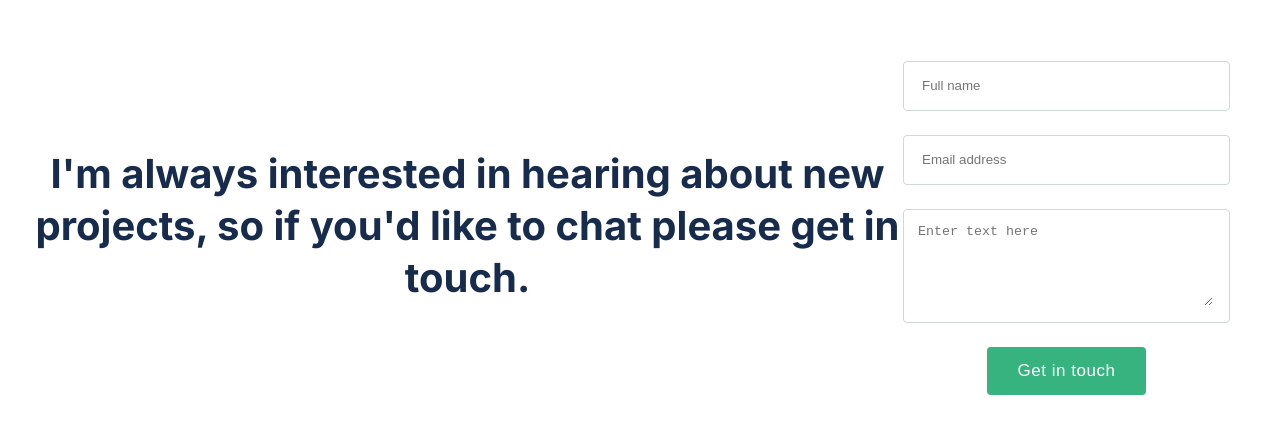
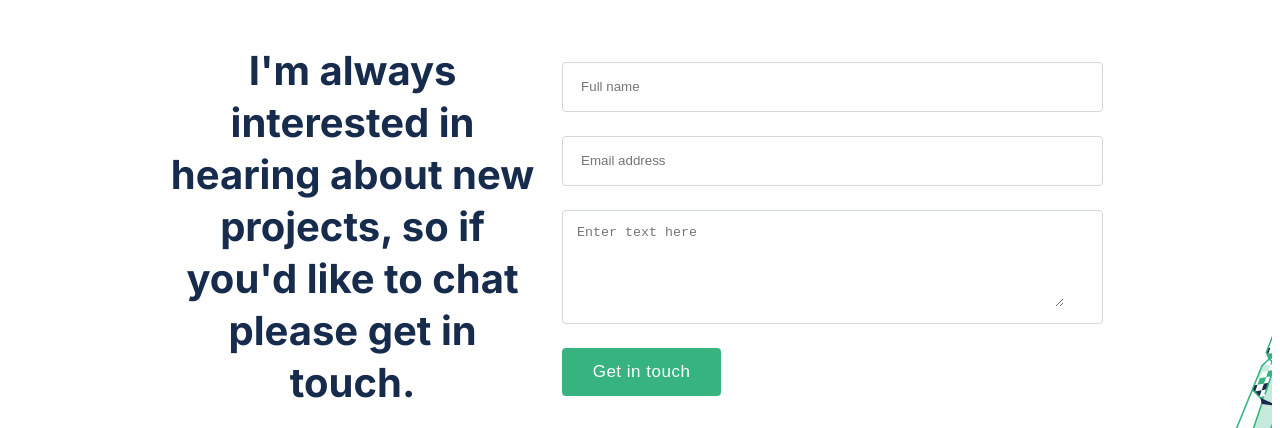
Before and after one commit to SergSkol/Portfolio, a website: page index.html in a window 1280 px wide. Shown: the part 2275-2703 px from the top of the page. Drawn offline with Linux system fonts and the light colour scheme.

Commit message:
Adjust contact form amd gaps between works/skills

```diff
--- a/style.css
+++ b/style.css
@@ -121,7 +121,7 @@ body {
 }
 
 .work-item {
-  width: 327px;
+  width: 87%;
   margin: 24px;
   display: flex;
   flex-direction: column;
@@ -253,7 +253,7 @@ body {
 }
 
 .about-item {
-  width: 327px;
+  width: 87%;
   height: 352px;
   margin: 12px 12px 24px 24px;
   display: flex;
@@ -431,7 +431,29 @@ body {
   .contact-me {
     display: flex;
     flex-direction: row;
-    align-items: center;
-    margin: 24px 42px 24px 24px;
+    align-items:center;
+    margin: 24px 42px 124px 24px;
+  }
+
+  .contact-me-text {
+    width: 50%;
+    margin: 0 24px 0 135px;
+  }
+
+  .input-list {
+    align-items:flex-start;
+  }
+
+  .contact-me-form,
+  .input-list,
+  .input-container,
+  .input-msg,
+  .input-name,
+  .input-email {
+    width: 90%;
+  }
+
+  .email {
+    display: none;
   }
 }
```
